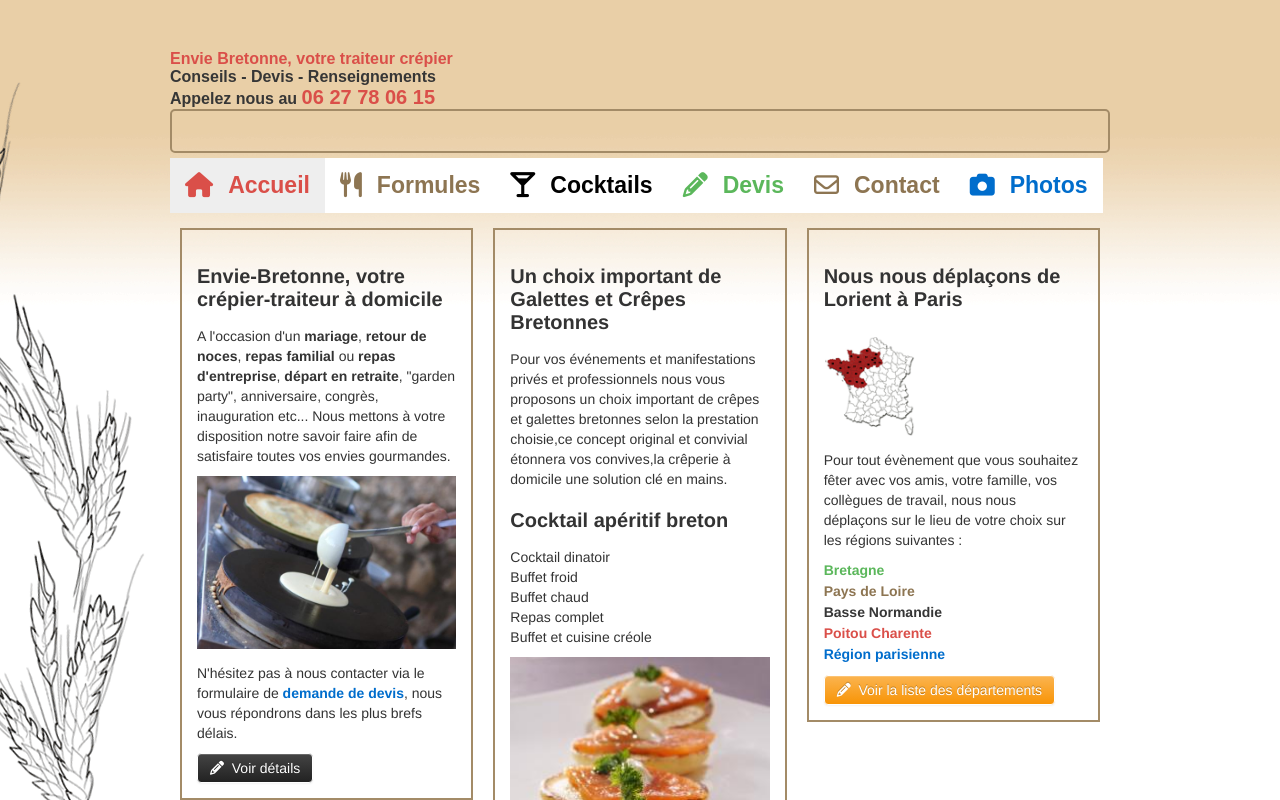
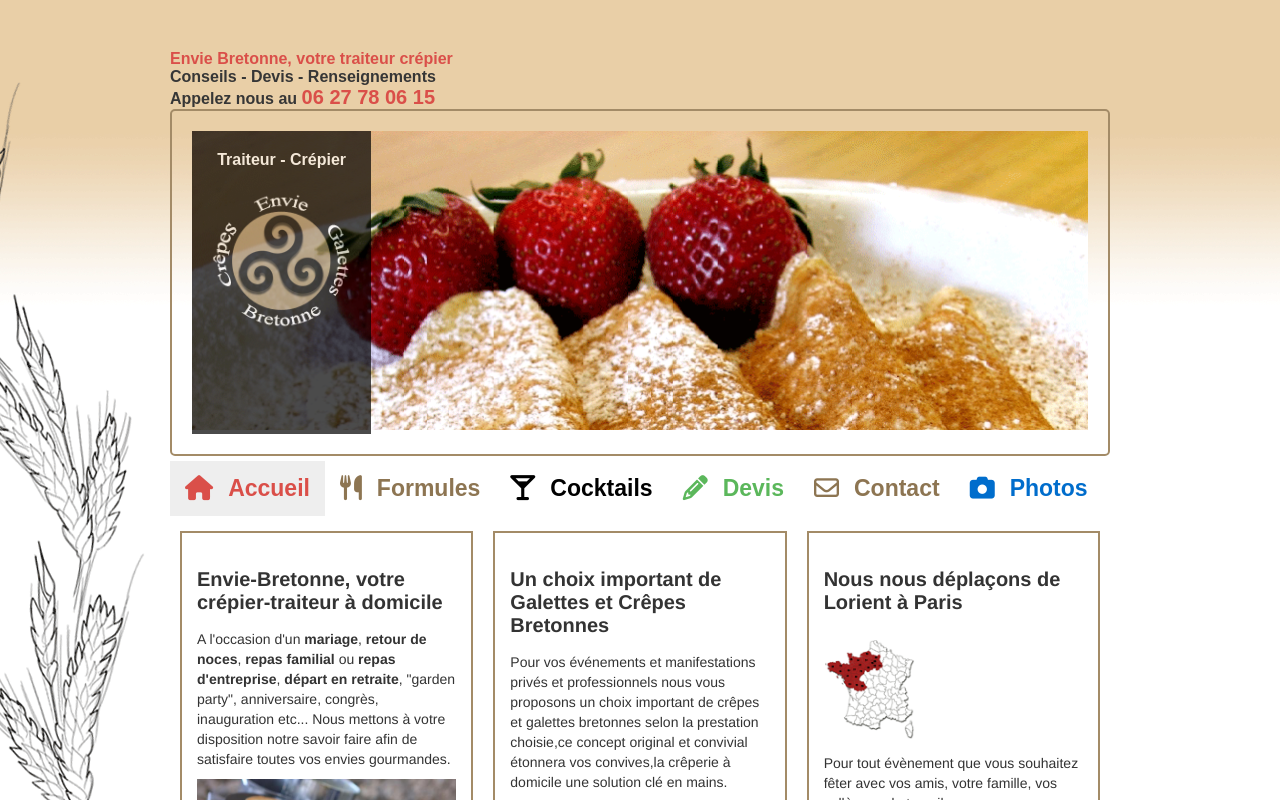
Before and after one commit to krommmm/envie-bretonne, a React (Create React App) app: page / in a window 1280 px wide. Shown: the top 800 px of the page. Built offline with nearby package versions, Linux system fonts and the light colour scheme.

Commit message:
modif header

```diff
--- a/src/styles/header.css
+++ b/src/styles/header.css
@@ -147,7 +147,7 @@ header .blue {
 	width: 100%;
 }
 .diapo_img.hide{
-	display:none;
+	visibility:0;
 }
 .banner_container p {
 	color: white;
```
